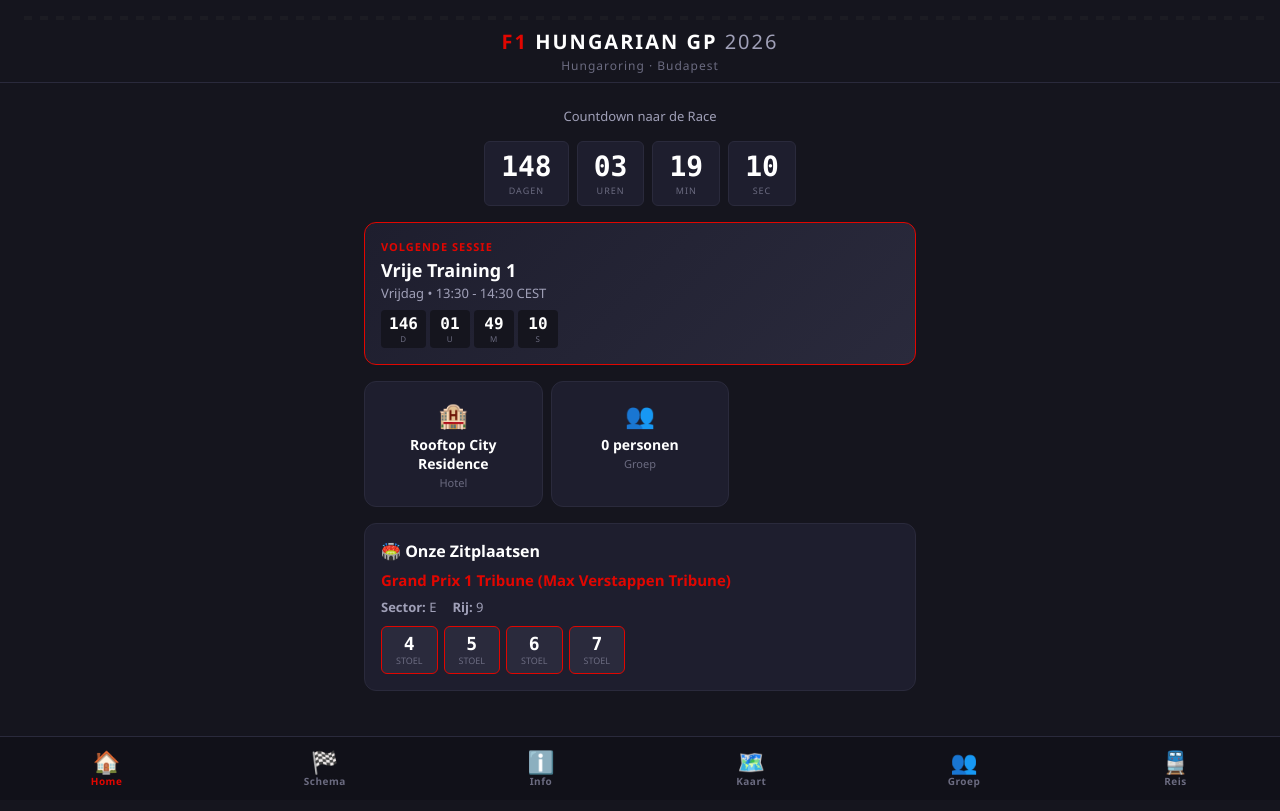
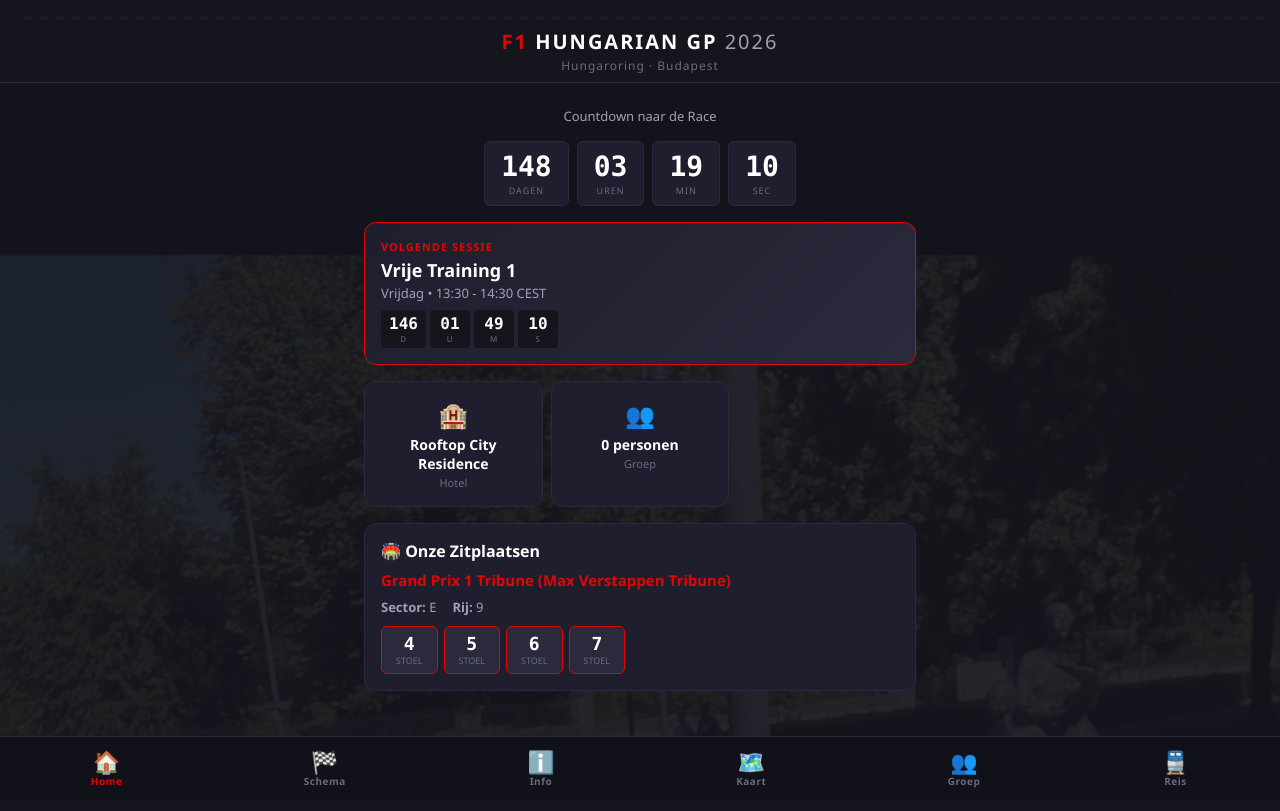
Before and after one commit to AVKailab/f1-hungary-trip, a plain HTML site: page index.html in a window 1280 px wide. Drawn offline with nearby package versions, Linux system fonts and the light colour scheme.

Commit message:
Add group photo as subtle app background

```diff
--- a/css/style.css
+++ b/css/style.css
@@ -53,6 +53,27 @@
   min-height: 100dvh;
   overflow-x: hidden;
   -webkit-font-smoothing: antialiased;
+  position: relative;
+}
+
+body::before {
+  content: '';
+  position: fixed;
+  top: 0;
+  left: 0;
+  right: 0;
+  bottom: 0;
+  background: url('../img/background.jpg') center top / cover no-repeat;
+  opacity: 0.08;
+  pointer-events: none;
+  z-index: 0;
+}
+
+.app-header,
+.app-main,
+.tab-nav {
+  position: relative;
+  z-index: 1;
 }
 
 /* ===== App Header ===== */
```
Also changed, not shown: img/background.jpg (added).
